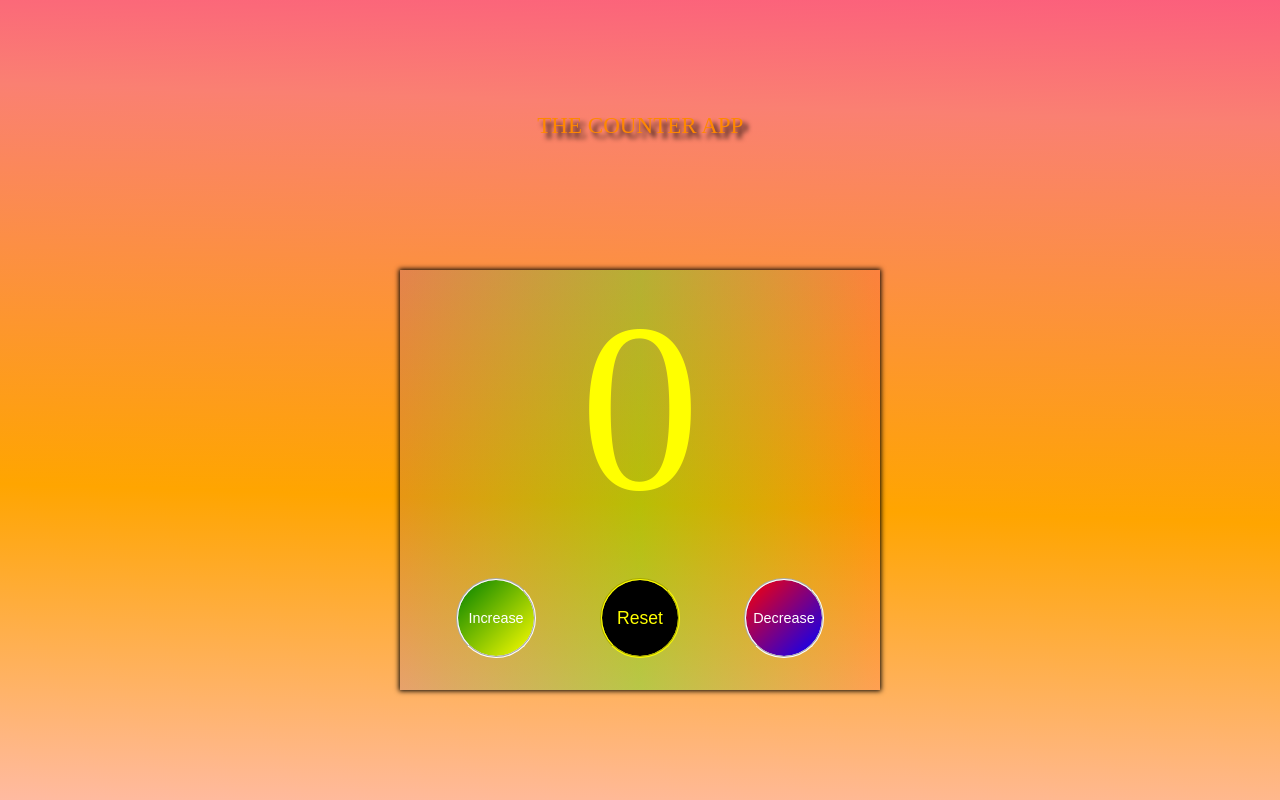
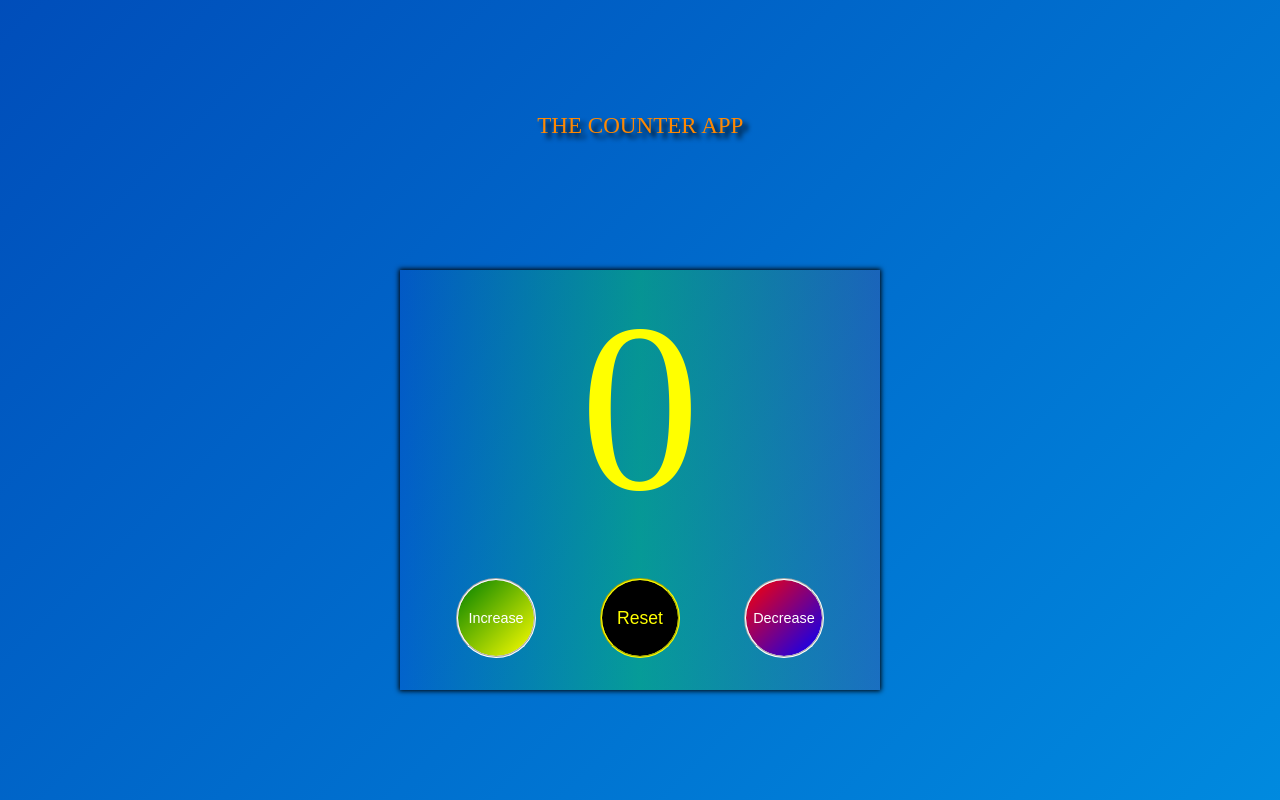
Before and after one commit to Jazaltron10/FrameWorkers, a React (Vite) app in the folder 2-counter/: page / in a window 1280 px wide. Built offline with nearby package versions, Linux system fonts and the light colour scheme.

Commit message:
Changed the linear-gradient color scheme in the App.css

```diff
--- a/2-counter/src/App.css
+++ b/2-counter/src/App.css
@@ -8,7 +8,7 @@
 }
 
 .App-header {
-  background:linear-gradient(to bottom left,purple,deeppink,salmon,orange, pink );
+  background:linear-gradient(135deg,darkblue,deepskyblue,orange, darkorange,darkred);
   min-height: 100vh;
   display: flex;
   flex-direction: column;
@@ -58,13 +58,11 @@
 }
 .DisplayNum{
   font-size: 15rem ;
-  /* width: 30rem; */
 }
 .btnCon{
   display: flex;
   justify-content: center;
   align-items: center;
-  /* width: 30rem; */
 }
 button {
   font-size: .9rem;
```
